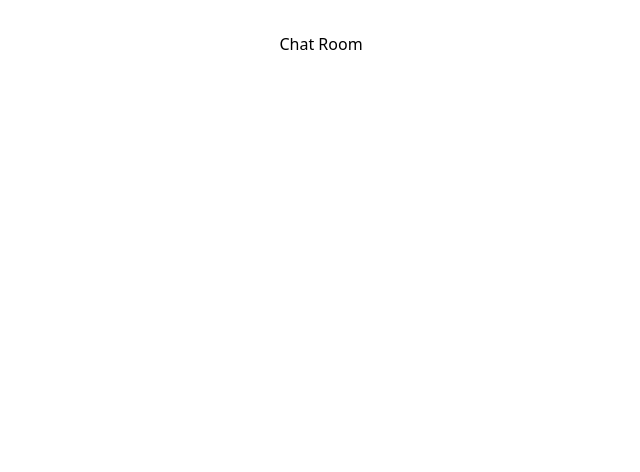
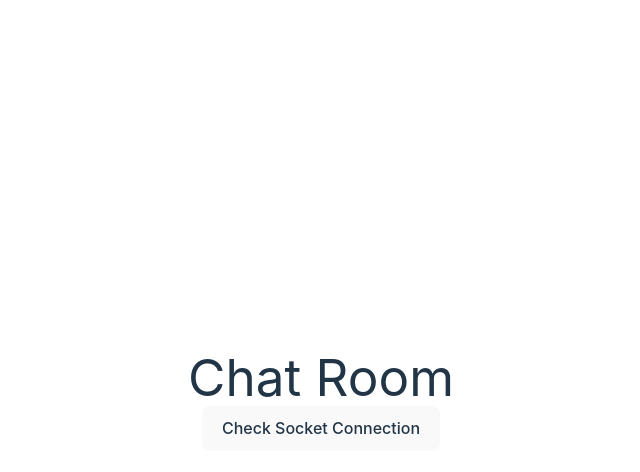
Before and after one commit to Anshul-Sharma01/Group-Chat-Rooms, a React (Vite) app in the folder client/: page / in a window 1280 px wide. Shown: the top 472 px of the page, without its empty margins (319-959 px from the left). Built offline with nearby package versions, Linux system fonts and the light colour scheme; no server answers.

Commit message:
Basic socket.io connection established

```diff
--- a/client/src/App.jsx
+++ b/client/src/App.jsx
@@ -1,15 +1,33 @@
-import { useState } from 'react'
-import reactLogo from './assets/react.svg'
-import viteLogo from '/vite.svg'
+import { useEffect, useState } from 'react'
+import { io, Socket } from "socket.io-client";
+import { nanoid, random } from "nanoid";
 import './App.css'
 
+
+const socket = io.connect("http://localhost:5000");
+const randomId = nanoid(5);
+
+
 function App() {
-  const [count, setCount] = useState(0)
+
+  useEffect(() => {
+    socket.on("checkConn", (message) => {
+      console.log(message);
+    });
+
+    return () => {
+      socket.off("checkConn");
+    }
+  }, []);
+
+  function checkSocketConnection(){
+    socket.emit("message",  `Hello from client with Id : ${randomId}`);
+  }
 
   return(
     <>
       <h1>Chat Room</h1>
-
+      <button onClick={checkSocketConnection}>Check Socket Connection</button>
     </>
   )
 
--- a/client/src/index.css
+++ b/client/src/index.css
@@ -1,3 +1,72 @@
+@tailwind utilities;
+@tailwind components;
 @tailwind base;
-@tailwind components;
-@tailwind utilities;
+
+:root {
+  font-family: Inter, system-ui, Avenir, Helvetica, Arial, sans-serif;
+  line-height: 1.5;
+  font-weight: 400;
+
+  color-scheme: light dark;
+  color: rgba(255, 255, 255, 0.87);
+  background-color: #242424;
+
+  font-synthesis: none;
+  text-rendering: optimizeLegibility;
+  -webkit-font-smoothing: antialiased;
+  -moz-osx-font-smoothing: grayscale;
+}
+
+a {
+  font-weight: 500;
+  color: #646cff;
+  text-decoration: inherit;
+}
+a:hover {
+  color: #535bf2;
+}
+
+body {
+  margin: 0;
+  display: flex;
+  place-items: center;
+  min-width: 320px;
+  min-height: 100vh;
+}
+
+h1 {
+  font-size: 3.2em;
+  line-height: 1.1;
+}
+
+button {
+  border-radius: 8px;
+  border: 1px solid transparent;
+  padding: 0.6em 1.2em;
+  font-size: 1em;
+  font-weight: 500;
+  font-family: inherit;
+  background-color: #1a1a1a;
+  cursor: pointer;
+  transition: border-color 0.25s;
+}
+button:hover {
+  border-color: #646cff;
+}
+button:focus,
+button:focus-visible {
+  outline: 4px auto -webkit-focus-ring-color;
+}
+
+@media (prefers-color-scheme: light) {
+  :root {
+    color: #213547;
+    background-color: #ffffff;
+  }
+  a:hover {
+    color: #747bff;
+  }
+  button {
+    background-color: #f9f9f9;
+  }
+}
```
Also changed, not shown: 1 other file (tests, documents, lock files or other folders).
